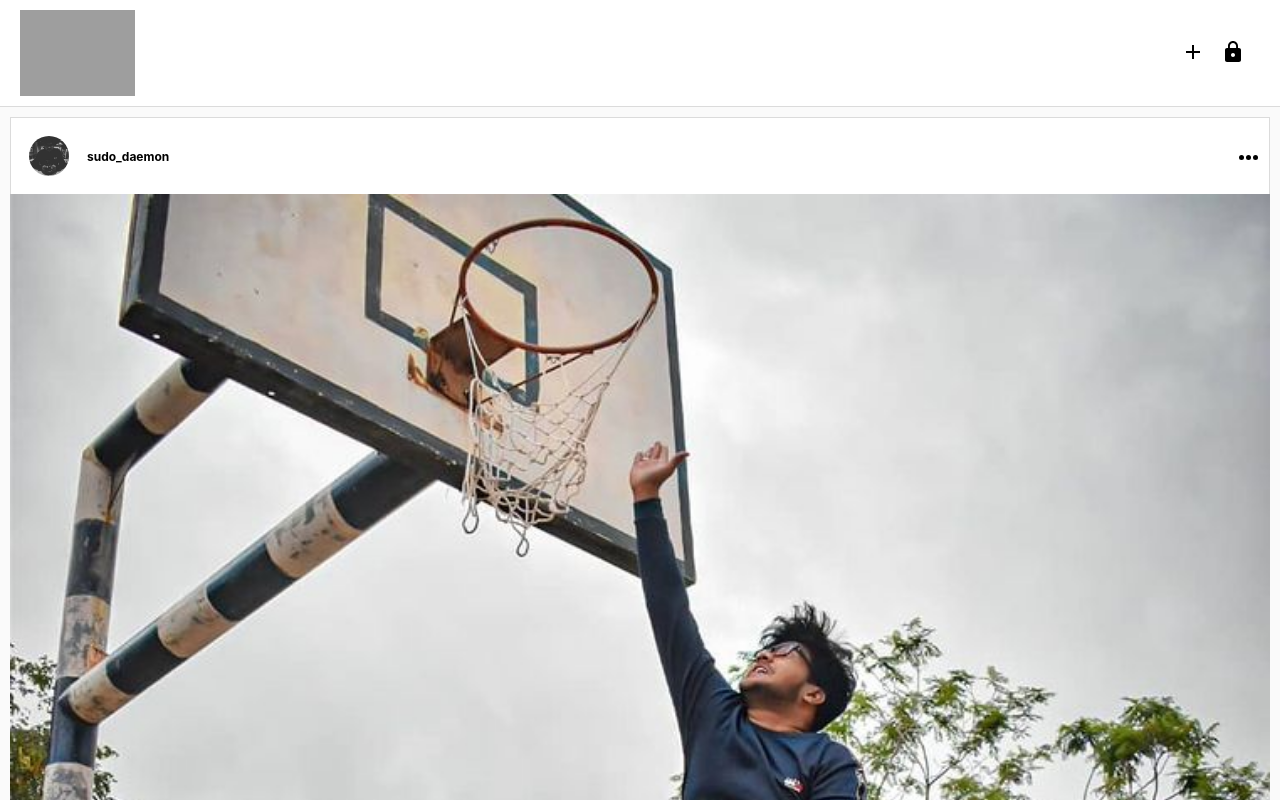
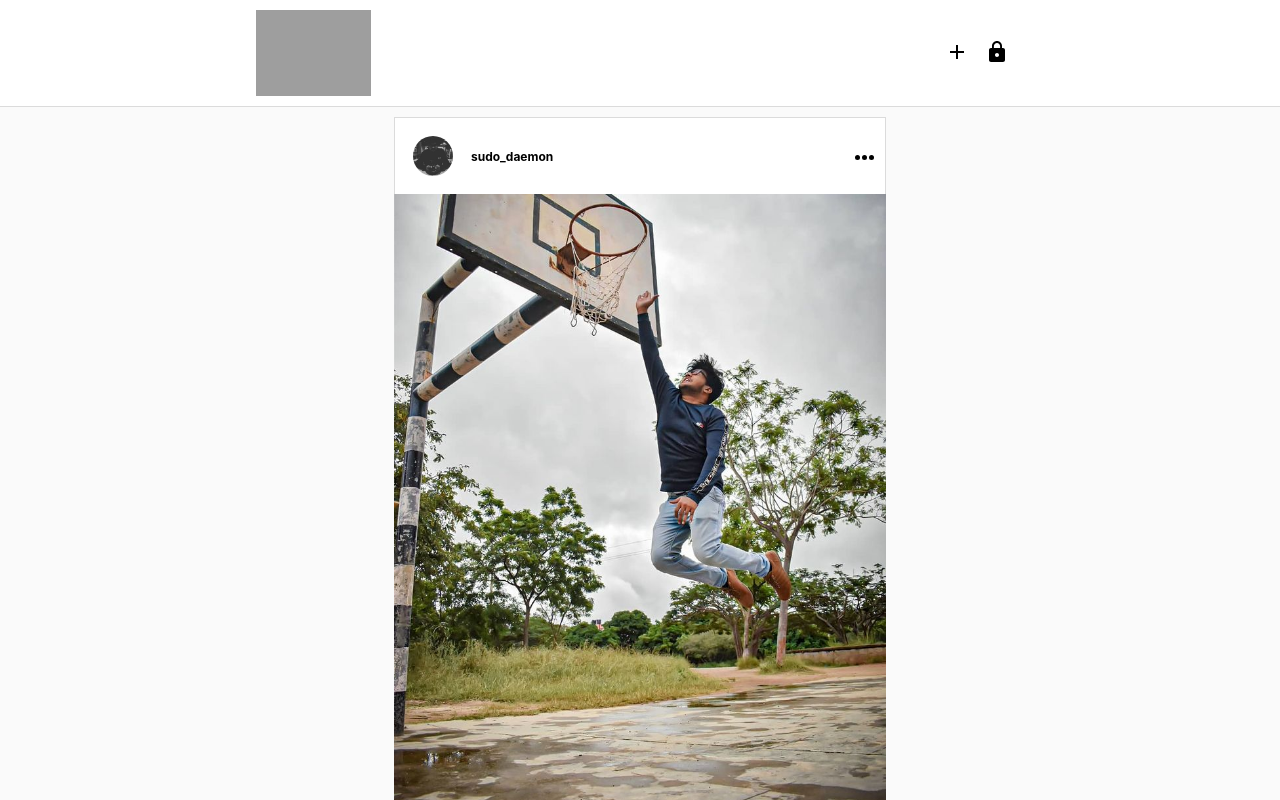
Before and after one commit to Saakethjayarama/rf-instagram-clone, a React (Create React App) app: page / in a window 1280 px wide. Shown: the top 800 px of the page. Built offline with nearby package versions, Linux system fonts and the light colour scheme; grey boxes are pictures that could not be loaded.

Commit message:
responsive

```diff
--- a/src/App.css
+++ b/src/App.css
@@ -9,3 +9,20 @@ html {
 .App {
   min-height: 100vh;
 }
+
+.App__posts {
+  width: 100%;
+}
+
+@media only screen and (min-width: 690px) {
+  .App__posts {
+    width: 60%;
+    margin: auto;
+  }
+}
+
+@media only screen and (min-width: 1140px) {
+  .App__posts {
+    width: 40%;
+  }
+}
--- a/src/App.js
+++ b/src/App.js
@@ -6,7 +6,10 @@ function App() {
   return (
     <div className="App">
       <Header />
-      <Post />
+      {/* Posts */}
+      <div className="App__posts">
+        <Post />
+      </div>
     </div>
   );
 }
--- a/src/components/Header/Header.css
+++ b/src/components/Header/Header.css
@@ -1,11 +1,11 @@
 .Header {
   background-color: white;
+  border-bottom: solid 1px #dbdbdb;
 }
 
 .Header__container {
   display: flex;
   align-items: center;
-  border-bottom: solid 1px #dbdbdb;
   padding: 10px 20px;
 }
 
@@ -49,3 +49,16 @@
   border-bottom-color: black;
   border-top: none;
 }
+
+@media only screen and (min-width: 690px) {
+  .Header__container {
+    width: 80%;
+    margin: auto;
+  }
+}
+
+@media only screen and (min-width: 1140px) {
+  .Header__container {
+    width: 60%;
+  }
+}
--- a/src/components/Post/Post.css
+++ b/src/components/Post/Post.css
@@ -70,6 +70,7 @@
 .Post__footer___caption__username {
   font-weight: bolder;
   display: inline;
+  margin-right: 10px;
 }
 .Post__footer___caption__username:hover {
   text-decoration: underline;
```
